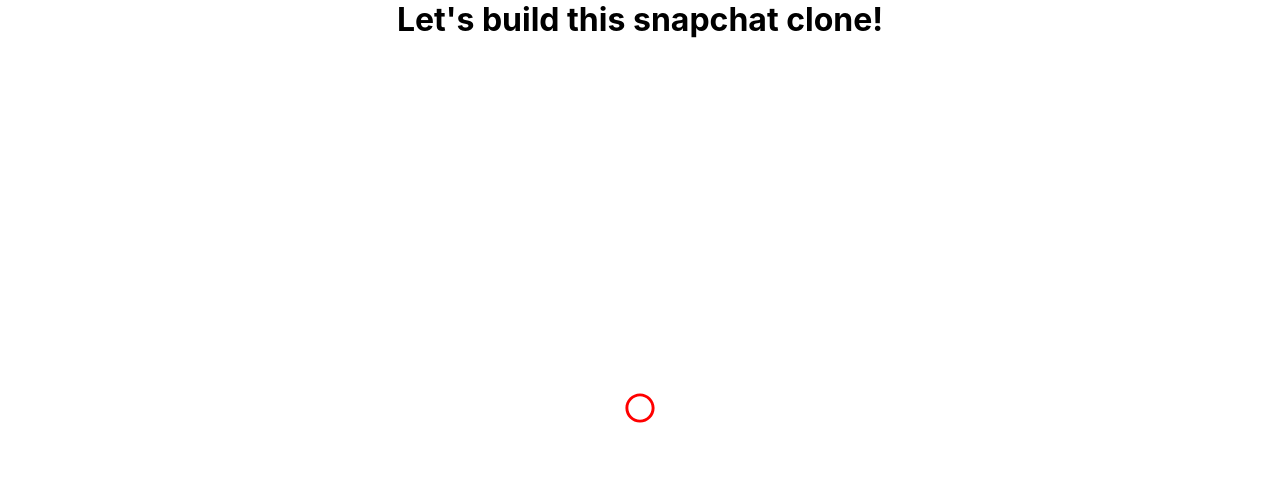
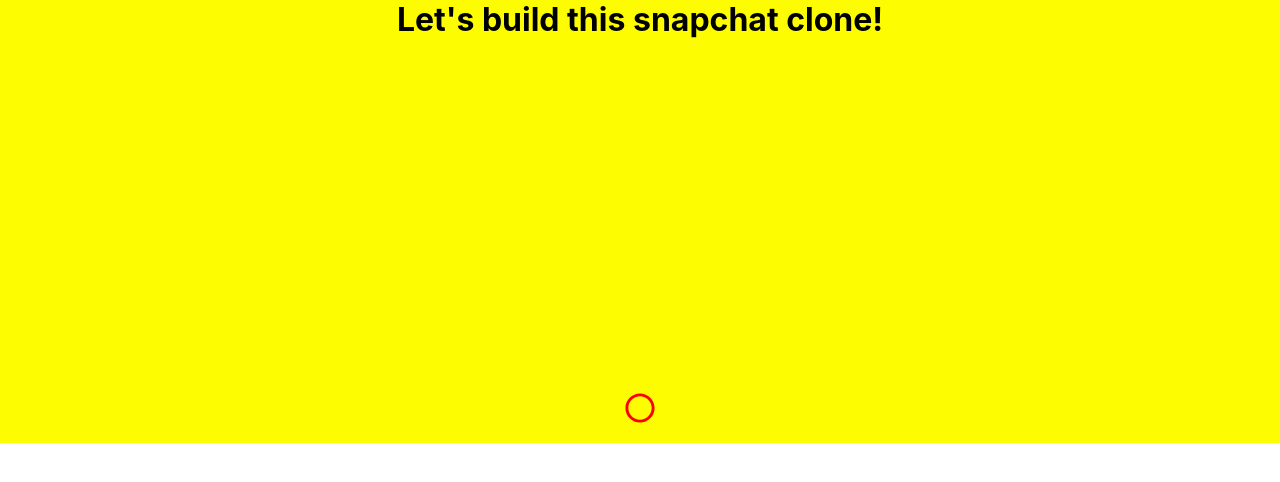
Before and after one commit to pairofAces/snapchat-clone, a React (Create React App) app: page / in a window 1280 px wide. Shown: the top 482 px of the page. Built offline with nearby package versions, Linux system fonts and the light colour scheme; no server answers.

Commit message:
added snapchat color

```diff
--- a/src/App.css
+++ b/src/App.css
@@ -2,4 +2,6 @@
     display: flex;
     flex-direction: column;
     align-items: center;
+    justify-content: center;
+    background-color: #fefc01;
 }
```
